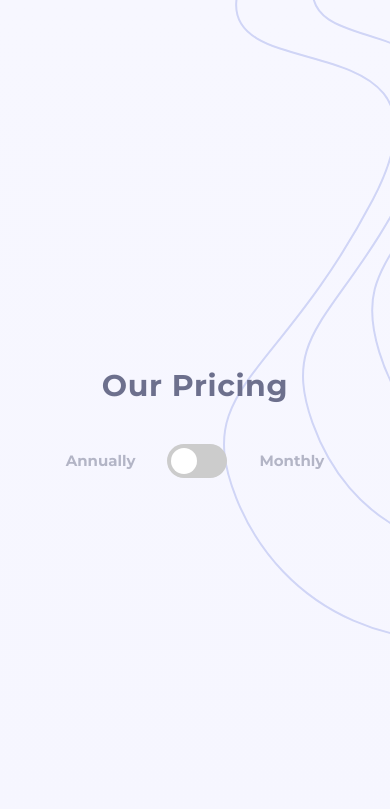
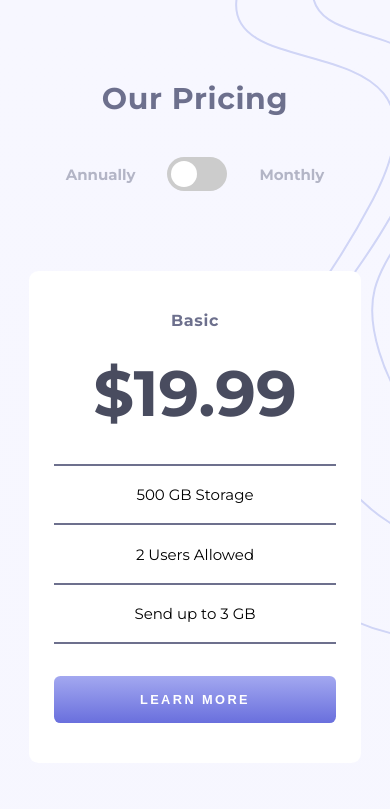
Before and after one commit to ryancodes116/pricing-component, a Vue app: page / in a window 390 px wide. Shown: the top 809 px of the page. Built offline with nearby package versions, Linux system fonts and the light colour scheme.

Commit message:
add mobile card styling

```diff
--- a/src/App.vue
+++ b/src/App.vue
@@ -2,17 +2,20 @@
   <div id="app">
     <img src="@/assets/images/bg-top.svg" class="bg-top" />
     <Header />
+    <Cards />
     <img src="@/assets/images/bg-bottom.svg" class="bg-bottom" />
   </div>
 </template>
 
 <script>
 import Header from "@/components/Header.vue";
+import Cards from "@/components/Cards.vue";
 
 export default {
   name: "App",
   components: {
-    Header
+    Header,
+    Cards
   }
 };
 </script>
@@ -30,6 +33,7 @@ img {
 
 #app {
   position: relative;
+  padding: 5rem 0;
   overflow: hidden;
   font-family: "Montserrat", sans-serif;
   font-size: 15px;
@@ -41,7 +45,7 @@ img {
 }
 
 .container {
-  width: 90%;
+  width: 85%;
   margin: 0 auto;
 }
 
--- /dev/null
+++ b/src/components/Card.vue
@@ -0,0 +1,98 @@
+<template>
+  <div class="card container" :class="{ middleCard: pricing.id === 2 }">
+    <div class="card-content">
+      <p class="title" :class="{ middleTitle: pricing.id === 2 }">{{ pricing.title }}</p>
+      <h1 class="price" :class="{ middlePrice: pricing.id === 2 }">{{pricing.price}}</h1>
+      <hr />
+      <div v-for="features in pricing.features" :key="pricing.id">
+        <p class="feature">{{features}}</p>
+        <hr />
+      </div>
+      <button class="btn" :class="{ middleBtn: pricing.id === 2 }">Learn More</button>
+    </div>
+  </div>
+</template>
+
+<script>
+export default {
+  name: "Card",
+
+  props: {
+    pricing: Object
+  }
+};
+</script>
+
+<style scoped>
+.card {
+  text-align: center;
+  margin-bottom: 3rem;
+  width: 100%;
+  background-color: #fff;
+  border-radius: 0.6rem;
+  padding: 2.5rem 0;
+}
+
+.middleCard {
+  background-image: linear-gradient(hsl(236, 72%, 79%), hsl(237, 63%, 64%));
+  color: #fff;
+}
+
+.card-content {
+  width: 85%;
+  margin: 0 auto;
+}
+
+.title {
+  font-weight: 700;
+  font-size: 1rem;
+  margin-bottom: 1.5rem;
+}
+
+.middleTitle {
+  color: #fff;
+}
+
+.price {
+  color: hsl(232, 13%, 33%);
+  font-size: 4rem;
+  margin-bottom: 2rem;
+}
+
+.middlePrice {
+  color: #fff;
+}
+
+hr {
+  border: 1px solid hsl(233, 13%, 49%);
+}
+
+.feature {
+  margin: 1.2rem 0;
+}
+
+.btn {
+  margin-top: 2rem;
+  width: 100%;
+  color: #fff;
+  background-image: linear-gradient(hsl(236, 72%, 79%), hsl(237, 63%, 64%));
+  border: none;
+  padding: 1rem 0;
+  text-transform: uppercase;
+  border-radius: 0.4rem;
+  font-size: 0.8rem;
+  font-weight: 700;
+  letter-spacing: 0.15rem;
+  cursor: pointer;
+}
+
+.middleBtn {
+  color: hsl(237, 63%, 64%);
+  background-image: none;
+  background-color: #fff;
+}
+
+.btn:hover {
+  opacity: 0.9;
+}
+</style>
--- /dev/null
+++ b/src/components/Cards.vue
@@ -0,0 +1,27 @@
+<template>
+  <div class="cards container">
+    <Card v-for="pricing in allPricing" :key="pricing.id" :pricing="pricing" />
+  </div>
+</template>
+
+<script>
+import Card from "@/components/Card.vue";
+import { mapGetters } from "vuex";
+
+export default {
+  name: "Cards",
+  components: {
+    Card
+  },
+  computed: mapGetters(["allPricing"])
+};
+</script>
+
+<style>
+.cards {
+  z-index: 2;
+  display: flex;
+  flex-direction: column;
+  align-items: center;
+}
+</style>
--- a/src/components/Header.vue
+++ b/src/components/Header.vue
@@ -1,21 +1,28 @@
 <template>
-  <div class="header container">
+  <div class="header">
+    <div class="header-content container">
       <h1 class="title">Our Pricing</h1>
       <div class="toggleWrapper">
         <p class="annually">Annually</p>
         <!-- Toggle Button -->
         <label class="switch">
-        <input type="checkbox" />
+          <input @change="handleToggle" type="checkbox" />
           <span class="slider round"></span>
         </label>
         <p class="monthly">Monthly</p>
+      </div>
     </div>
   </div>
 </template>
 
 <script>
 export default {
-  name: "Header"
+  name: "Header",
+  methods: {
+    handleToggle: () => {
+      console.log("toggled!");
+    }
+  }
 };
 </script>
 
@@ -23,6 +30,7 @@ export default {
 .header {
   z-index: 1;
   text-align: center;
+  margin-bottom: 5rem;
 }
 
 .title {
@@ -84,7 +92,11 @@ export default {
 }
 
 input:checked + .slider {
-  background-image: linear-gradient(hsl(236, 72%, 79%), hsl(237, 63%, 64%));
+  background-image: linear-gradient(
+    0.25turn,
+    hsl(236, 72%, 79%),
+    hsl(237, 63%, 64%)
+  );
 }
 
 input:focus + .slider {
--- a/src/store/index.js
+++ b/src/store/index.js
@@ -1,15 +1,11 @@
-import Vue from 'vue'
-import Vuex from 'vuex'
+import Vue from 'vue';
+import Vuex from 'vuex';
+import pricing from './modules/pricing';
 
-Vue.use(Vuex)
+Vue.use(Vuex);
 
 export default new Vuex.Store({
-  state: {
+  modules: {
+    pricing,
   },
-  mutations: {
-  },
-  actions: {
-  },
-  modules: {
-  }
-})
+});
--- /dev/null
+++ b/src/store/modules/pricing.js
@@ -0,0 +1,31 @@
+const state = {
+  pricing: [
+    {
+      id: 1,
+      title: 'Basic',
+      price: '$19.99',
+      features: ['500 GB Storage', '2 Users Allowed', 'Send up to 3 GB'],
+    },
+    {
+      id: 2,
+      title: 'Professional',
+      price: '$24.99',
+      features: ['1 TB Storage', '5 Users Allowed', 'Send up to 10 GB'],
+    },
+    {
+      id: 3,
+      title: 'Master',
+      price: '$39.99',
+      features: ['2 TB Storage', '10 Users Allowed', 'Send up to 20 GB'],
+    },
+  ],
+};
+
+const getters = {
+  allPricing: (state) => state.pricing,
+};
+
+export default {
+  state: state,
+  getters: getters,
+};
```
Lines whose indentation alone changed are shown as unchanged.
